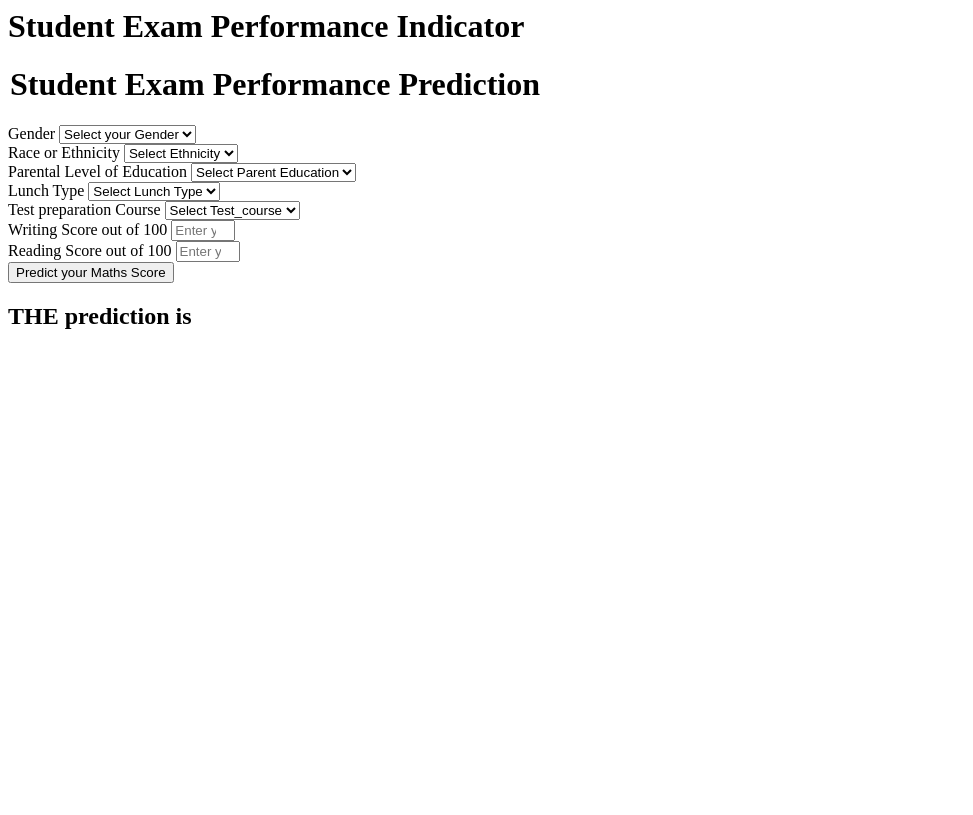
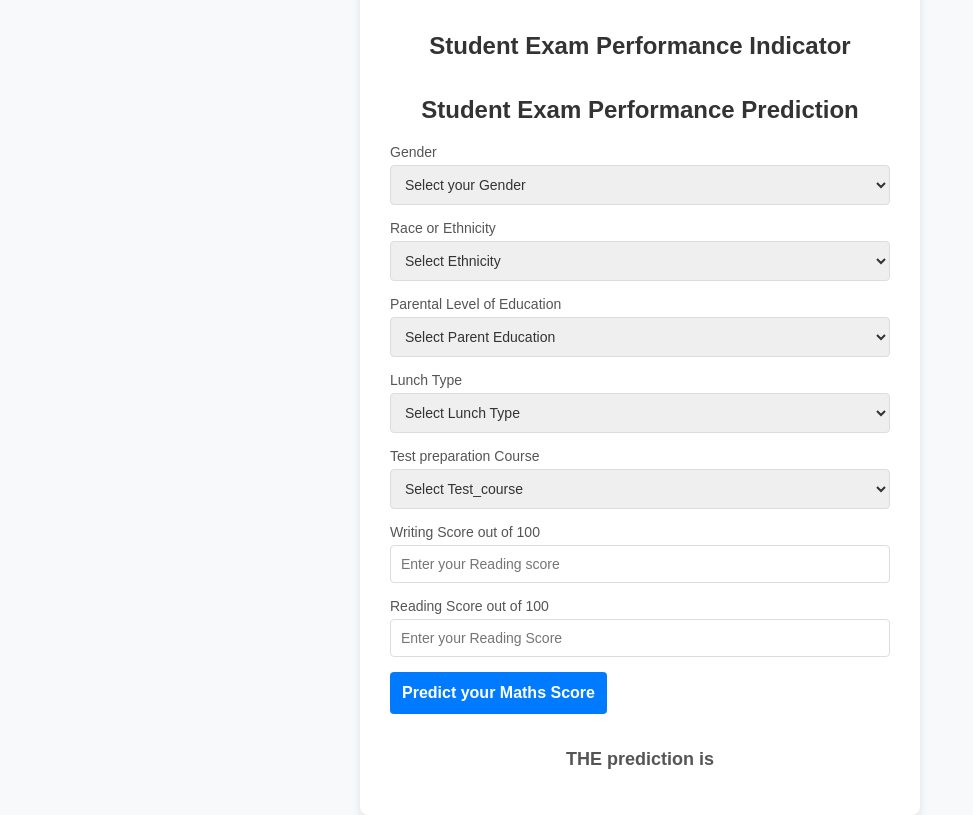
Before and after one commit to venky1456/ML-Projects, a Flask app: page /predictdata in a window 1280 px wide. Shown: the whole page, without its empty margins (0-973 px from the left). Before the commit the page ends 329 px from the top, so only its background shows below. Run offline with Flask 3, Linux system fonts and the light colour scheme.

Commit message:
sh: line 1: q: command not found

```diff
--- a/app.py
+++ /dev/null
@@ -1,43 +0,0 @@
-from flask import Flask,request,render_template
-import numpy as np
-import pandas as pd
-from src.logger import logging
-
-from sklearn.preprocessing import StandardScaler
-from src.pipeline.predict_pipeline import CustomData,PredictPipeline
-
-application=Flask(__name__)
-
-app=application
-
-## Route for a home page
-
-@app.route('/')
-def index():
-    return render_template('index.html')
-
-@app.route('/predictdata',methods=['GET','POST'])
-def predict_datapoint():
-    if request.method=='GET':
-        return render_template('home.html')
-    else:
-        data=CustomData(
-            gender=request.form.get('gender'),
-            race_ethnicity=request.form.get('ethnicity'),
-            parental_level_of_education=request.form.get('parental_level_of_education'),
-            lunch=request.form.get('lunch'),
-            test_preparation_course=request.form.get('test_preparation_course'),
-            reading_score=float(request.form.get('writing_score')),
-            writing_score=float(request.form.get('reading_score'))
-
-        )
-        pred_df=data.get_data_as_data_frame()
-        print(pred_df)
-        print("Before Prediction")
-        predict_pipeline=PredictPipeline()
-        print("Mid Prediction")
-        results=predict_pipeline.predict(pred_df)
-        print("after Prediction")
-        return render_template('home.html',results=results[0])
-if __name__=="__main__":
-    app.run(host="0.0.0.0")
--- /dev/null
+++ b/static/home.css
@@ -0,0 +1,85 @@
+
+body {
+    font-family: Arial, sans-serif;
+    background-color: #f8f9fa;
+    display: flex;
+    justify-content: center;
+    align-items: center;
+    height: 100vh;
+    margin: 0;
+}
+
+.login {
+    background-color: #ffffff;
+    padding: 30px;
+    border-radius: 8px;
+    box-shadow: 0 4px 8px rgba(0, 0, 0, 0.1);
+    max-width: 500px;
+    width: 100%;
+}
+
+h1 {
+    text-align: center;
+    font-size: 24px;
+    color: #333;
+    margin-bottom: 20px;
+}
+
+h2 {
+    text-align: center;
+    font-size: 18px;
+    color: #555;
+    margin-top: 20px;
+}
+
+form {
+    display: flex;
+    flex-direction: column;
+}
+
+.mb-3 {
+    margin-bottom: 15px;
+}
+
+.form-label {
+    font-size: 14px;
+    color: #555;
+    margin-bottom: 5px;
+    display: inline-block;
+}
+
+.form-control {
+    padding: 10px;
+    font-size: 14px;
+    color: #333;
+    border: 1px solid #ddd;
+    border-radius: 4px;
+    width: 100%;
+    box-sizing: border-box;
+}
+
+.form-control:focus {
+    border-color: #007bff;
+    outline: none;
+    box-shadow: 0 0 4px rgba(0, 123, 255, 0.25);
+}
+
+.btn-primary {
+    padding: 12px;
+    background-color: #007bff;
+    color: #ffffff;
+    font-size: 16px;
+    font-weight: bold;
+    border: none;
+    border-radius: 4px;
+    cursor: pointer;
+    transition: background-color 0.3s;
+}
+
+.btn-primary:hover {
+    background-color: #0056b3;
+}
+
+.placeholder {
+    color: #888;
+}
--- a/templates/home.html
+++ b/templates/home.html
@@ -1,5 +1,6 @@
 <html>
 <body>
+    <link rel="stylesheet" href="{{ url_for('static', filename='home.css') }}">
     <div class="login">
        <h1>Student Exam Performance Indicator</h1>
 
```
